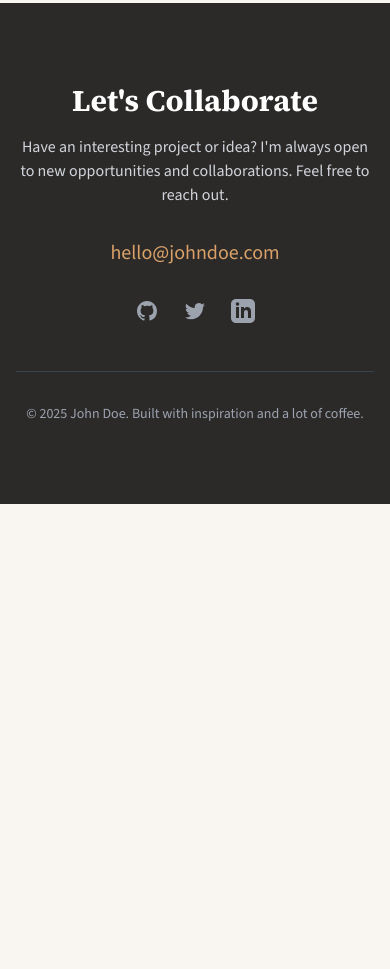
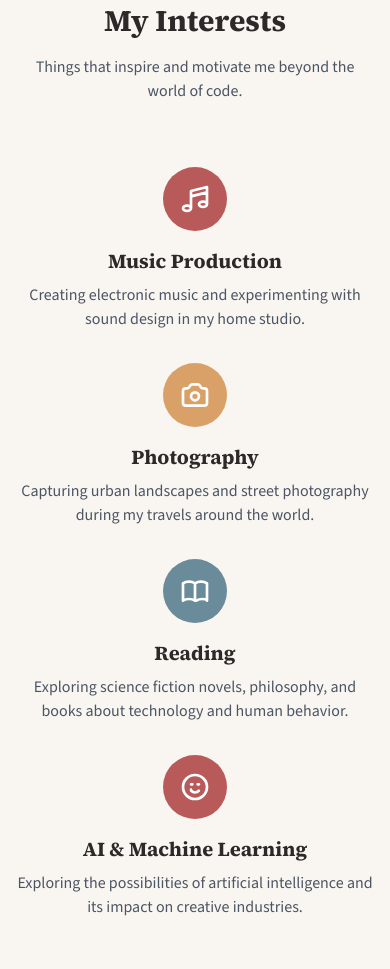
Before and after one commit to Abhijithreddydasari/Abhijithreddydasari.github.io, a plain HTML site: page index.html in a window 390 px wide. Shown: the part 4055-5024 px from the top of the page. Before the commit the page ends 4559 px from the top, so only its background shows below. Drawn offline with nearby package versions, Linux system fonts and the light colour scheme.

Commit message:
Added new 'Interests' section

```diff
--- a/index.html
+++ b/index.html
@@ -111,6 +111,7 @@
                 <a href="#about" class="text-gray-600 hover:text-[var(--color-primary)] transition-colors duration-300">About</a>
                 <a href="#experience" class="text-gray-600 hover:text-[var(--color-primary)] transition-colors duration-300">Experience</a>
                 <a href="#projects" class="text-gray-600 hover:text-[var(--color-primary)] transition-colors duration-300">Projects</a>
+                <a href="#interests" class="text-gray-600 hover:text-[var(--color-primary)] transition-colors duration-300">Interests</a>
                 <a href="#contact" class="bg-[var(--color-primary)] text-white px-5 py-2 rounded-full hover:bg-[#a13e3e] transition-all duration-300 transform hover:scale-105">Contact Me</a>
             </nav>
             <div class="md:hidden">
@@ -227,6 +228,61 @@
                     </div>
                 </div>
             </section>
+
+            <!-- INTERESTS SECTION -->
+            <section id="interests" class="py-20 md:py-28 animate-on-scroll">
+                <div class="text-center mb-16">
+                    <h2 class="text-3xl md:text-4xl font-bold fade-in-up">My Interests</h2>
+                    <p class="mt-4 max-w-xl mx-auto text-gray-600 fade-in-up" style="transition-delay: 0.2s;">Things that inspire and motivate me beyond the world of code.</p>
+                </div>
+
+                <div class="grid md:grid-cols-2 lg:grid-cols-4 gap-8 fade-in-up-staggered">
+                    <!-- Interest Item 1 -->
+                    <div class="text-center">
+                        <div class="w-16 h-16 bg-[var(--color-primary)] rounded-full flex items-center justify-center mx-auto mb-4">
+                            <svg class="w-8 h-8 text-white" fill="none" stroke="currentColor" viewBox="0 0 24 24">
+                                <path stroke-linecap="round" stroke-linejoin="round" stroke-width="2" d="M9 19V6l12-3v13M9 19c0 1.105-1.343 2-3 2s-3-.895-3-2 1.343-2 3-2 3 .895 3 2zm12-3c0 1.105-1.343 2-3 2s-3-.895-3-2 1.343-2 3-2 3 .895 3 2zM9 10l12-3"></path>
+                            </svg>
+                        </div>
+                        <h3 class="text-xl font-bold">Music Production</h3>
+                        <p class="mt-2 text-gray-600">Creating electronic music and experimenting with sound design in my home studio.</p>
+                    </div>
+
+                    <!-- Interest Item 2 -->
+                    <div class="text-center">
+                        <div class="w-16 h-16 bg-[var(--color-secondary)] rounded-full flex items-center justify-center mx-auto mb-4">
+                            <svg class="w-8 h-8 text-white" fill="none" stroke="currentColor" viewBox="0 0 24 24">
+                                <path stroke-linecap="round" stroke-linejoin="round" stroke-width="2" d="M3 9a2 2 0 012-2h.93a2 2 0 001.664-.89l.812-1.22A2 2 0 0110.07 4h3.86a2 2 0 011.664.89l.812 1.22A2 2 0 0018.07 7H19a2 2 0 012 2v9a2 2 0 01-2 2H5a2 2 0 01-2-2V9z"></path>
+                                <path stroke-linecap="round" stroke-linejoin="round" stroke-width="2" d="M15 13a3 3 0 11-6 0 3 3 0 016 0z"></path>
+                            </svg>
+                        </div>
+                        <h3 class="text-xl font-bold">Photography</h3>
+                        <p class="mt-2 text-gray-600">Capturing urban landscapes and street photography during my travels around the world.</p>
+                    </div>
+
+                    <!-- Interest Item 3 -->
+                    <div class="text-center">
+                        <div class="w-16 h-16 bg-[var(--color-tertiary)] rounded-full flex items-center justify-center mx-auto mb-4">
+                            <svg class="w-8 h-8 text-white" fill="none" stroke="currentColor" viewBox="0 0 24 24">
+                                <path stroke-linecap="round" stroke-linejoin="round" stroke-width="2" d="M12 6.253v13m0-13C10.832 5.477 9.246 5 7.5 5S4.168 5.477 3 6.253v13C4.168 18.477 5.754 18 7.5 18s3.332.477 4.5 1.253m0-13C13.168 5.477 14.754 5 16.5 5c1.747 0 3.332.477 4.5 1.253v13C20.832 18.477 19.246 18 17.5 18c-1.746 0-3.332.477-4.5 1.253"></path>
+                            </svg>
+                        </div>
+                        <h3 class="text-xl font-bold">Reading</h3>
+                        <p class="mt-2 text-gray-600">Exploring science fiction novels, philosophy, and books about technology and human behavior.</p>
+                    </div>
+
+                    <!-- Interest Item 4 -->
+                    <div class="text-center">
+                        <div class="w-16 h-16 bg-[var(--color-primary)] rounded-full flex items-center justify-center mx-auto mb-4">
+                            <svg class="w-8 h-8 text-white" fill="none" stroke="currentColor" viewBox="0 0 24 24">
+                                <path stroke-linecap="round" stroke-linejoin="round" stroke-width="2" d="M14.828 14.828a4 4 0 01-5.656 0M9 10h1m4 0h1m-6 4h.01M21 12a9 9 0 11-18 0 9 9 0 0118 0z"></path>
+                            </svg>
+                        </div>
+                        <h3 class="text-xl font-bold">AI & Machine Learning</h3>
+                        <p class="mt-2 text-gray-600">Exploring the possibilities of artificial intelligence and its impact on creative industries.</p>
+                    </div>
+                </div>
+            </section>
         </main>
     </div>
 
```
